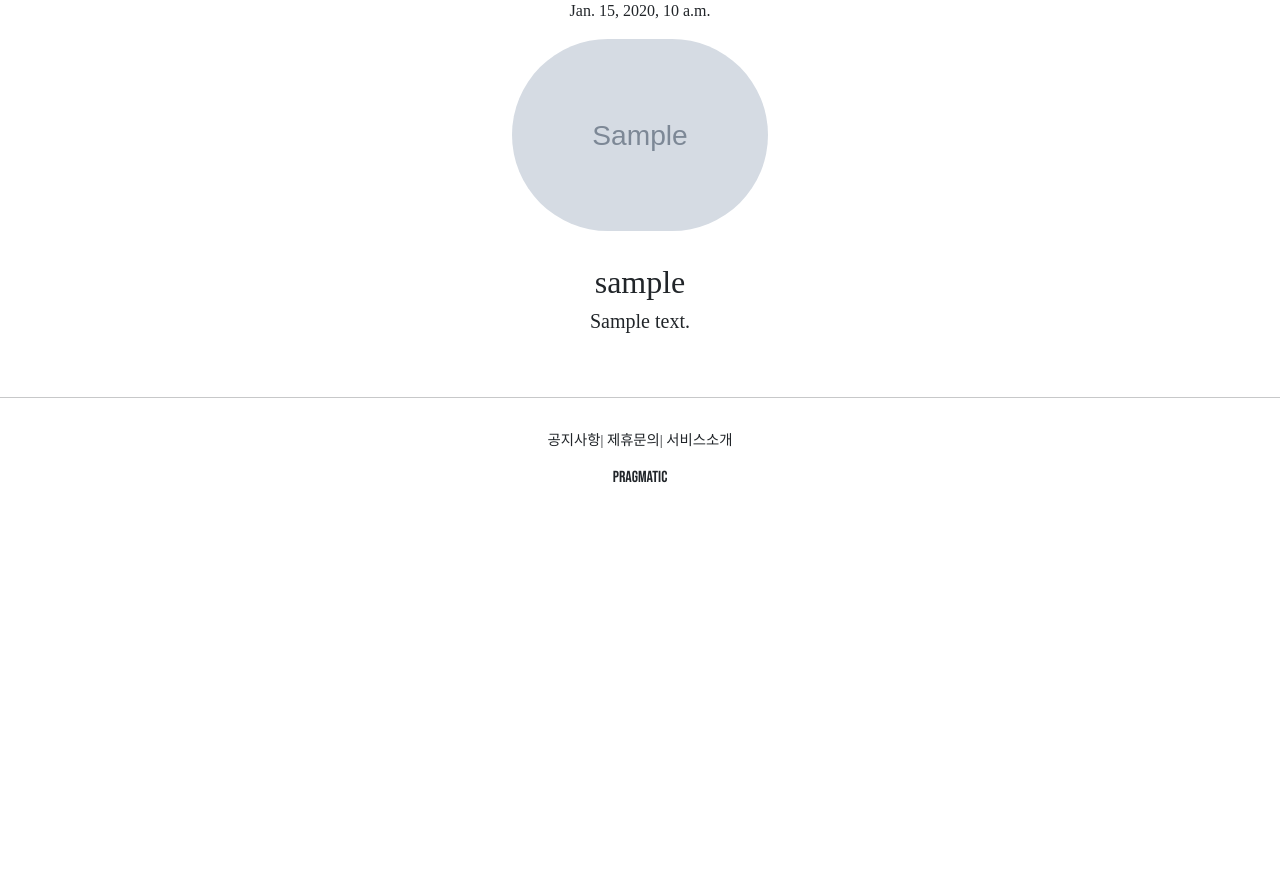
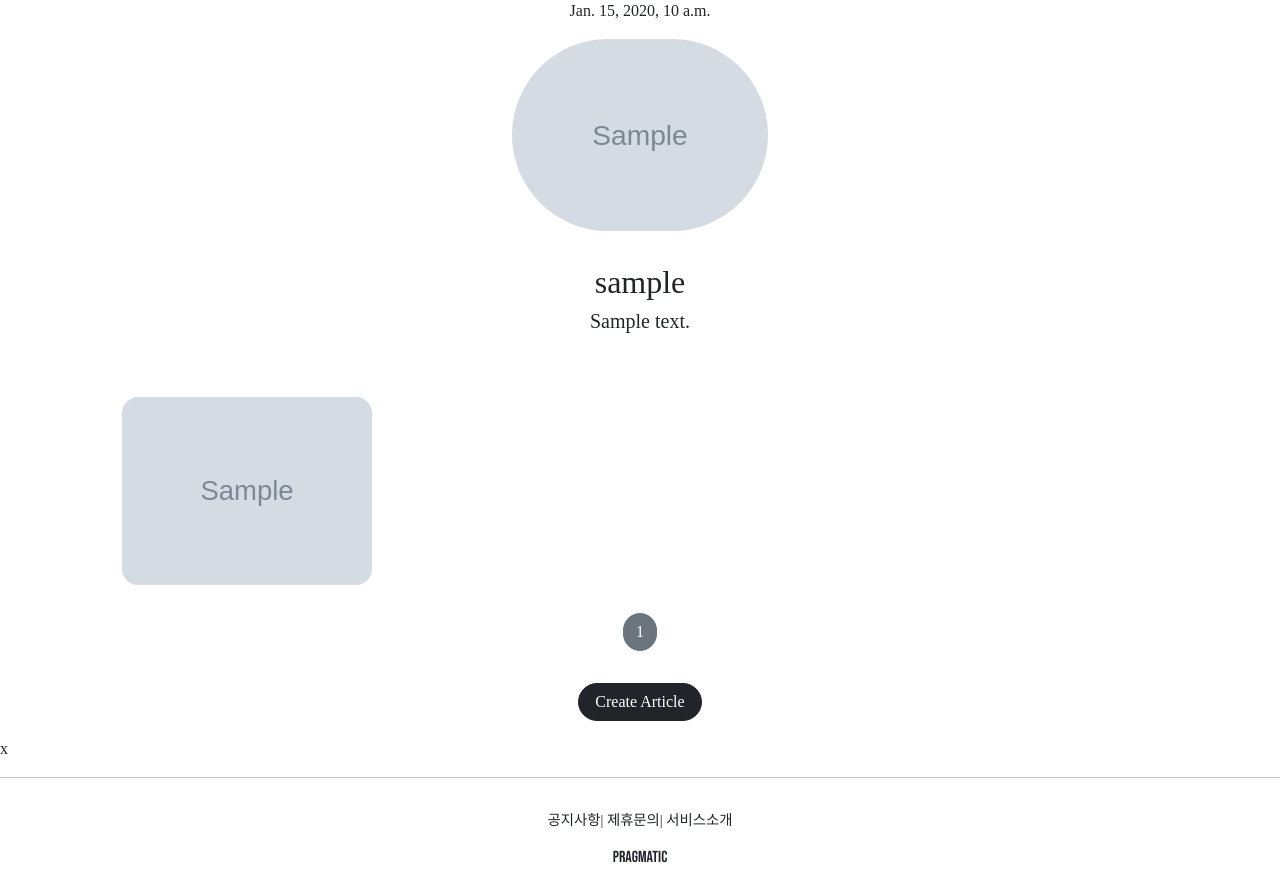
Before and after one commit to john9803/Desperate_Django, a Django app: page /accounts/detail/1 in a window 1280 px wide. Shown: the part 218-1093 px from the top of the page. Before the commit the page ends 701 px from the top, so only its background shows below. Run offline with Django 3.2, Linux system fonts and the light colour scheme; tables that the repository leaves empty hold one stand-in row (values such as "Sample post"); grey boxes marked "Sample" are stand-in pictures; some libraries are stand-ins or nearby versions.

Commit message:
django course 41 commit

```diff
--- a/pragmatic/accountapp/templates/accountapp/detail.html
+++ b/pragmatic/accountapp/templates/accountapp/detail.html
@@ -48,6 +48,12 @@
                 </p>
             </a>
             {% endif %}
+
         </div>
+
+        <div>
+            {% include 'snippets/list_fragment.html' with article_list=object_list  %}
+        </div>
+
     </div>
 {% endblock %}
--- a/pragmatic/accountapp/views.py
+++ b/pragmatic/accountapp/views.py
@@ -6,11 +6,12 @@ from django.shortcuts import render
 from django.urls import reverse, reverse_lazy
 from django.utils.decorators import method_decorator
 from django.views.generic import CreateView, DetailView, UpdateView, DeleteView
+from django.views.generic.list import MultipleObjectMixin
 
 from accountapp.decorators import account_ownership_required
 from accountapp.forms import AccountUpdateForm
 from accountapp.models import HelloWorld
-
+from articleapp.models import Article
 
 has_ownership = [account_ownership_required, login_required]
 
@@ -44,10 +45,16 @@ class AccountCreateView(CreateView):
     template_name = 'accountapp/create.html'
     # 회원가입을 할때 어떤 html 파일을 보여줄 것인지를 지정해야함.
 
-class AccountDetailView(DetailView):
+class AccountDetailView(DetailView, MultipleObjectMixin):
     model = User
     context_object_name = 'target_user' # 개인페이지의 유저를 바꿔주기위한 코드
     template_name = 'accountapp/detail.html'
+    paginate_by = 25
+
+    def get_context_data(self, **kwargs):
+        object_list = Article.objects.filter(writer=self.get_object())
+        return super(AccountDetailView, self).get_context_data(object_list=object_list, **kwargs)
+
 
 
 class UserUpdateForm(object):
--- a/pragmatic/articleapp/forms.py
+++ b/pragmatic/articleapp/forms.py
@@ -7,4 +7,4 @@ from articleapp.models import Article
 class ArticleCreationForm(ModelForm):
     class Meta:
         model = Article
-        fields = ['title', 'image', 'content']
+        fields = ['title', 'image', 'project',  'content']
--- a/pragmatic/articleapp/models.py
+++ b/pragmatic/articleapp/models.py
@@ -2,8 +2,12 @@ from django.contrib.auth.models import User
 from django.db import models
 
 # Create your models here.
+from projectapp.models import Project
+
+
 class Article(models.Model):
     writer = models.ForeignKey(User, on_delete=models.SET_NULL, related_name='article', null=True)
+    project = models.ForeignKey(Project, on_delete=models.SET_NULL, related_name='article', null=True)
 
     title = models.CharField(max_length=200, null=True)
     image = models.ImageField(upload_to='article/', null=False)
--- a/pragmatic/projectapp/templates/projectapp/detail.html
+++ b/pragmatic/projectapp/templates/projectapp/detail.html
@@ -16,5 +16,9 @@
 
     </div>
 
+    <div>
+        {% include 'snippets/list_fragment.html' with article_list=object_list %}
+    </div>
+
 </div>
 {% endblock %}
--- /dev/null
+++ b/pragmatic/templates/snippets/list_fragment.html
@@ -0,0 +1,58 @@
+{% load static %}
+
+
+<style>
+
+    .container {
+        padding: 0;
+        margin:= 0 , auto;
+
+    }
+
+    .container a{
+        width: 45%;
+        max-width: 250px;
+    }
+
+    .container div {
+      display: flex;
+      justify-content: center;
+      align-items: center;
+
+      border-radius: 1rem;
+    }
+
+    .container img {
+        width: 100%;
+        border-radius: 1rem;
+    }
+
+</style>
+{% if article_list %}
+<div class="container">
+    {% for article in article_list %}
+    <a href=" {% url 'articleapp:detail' pk=article.pk %}">
+        {% include 'snippets/card.html' with article=article %}
+    </a>
+    {% endfor %}
+</div>
+<script src="{% static 'js/magicgrid.js' %}"><</script>
+{% else %}
+<div sytle="text-align: center">
+    <h1 style="text-align: center">No Articles YET!</h1>
+</div>
+{% endif %}
+
+{% include 'snippets/pagination.html' with page_obj=page_obj %}
+
+<div style="text-align: center">
+    <a href="{% url 'articleapp:create' %}" class="btn btn-dark rounded-pill mt-3 mb-3 px-3">
+        Create Article
+    </a>
+</div>
+
+
+
+
+
+x
```
Also changed, not shown: pragmatic/projectapp/views.py (+7 -1 lines), pragmatic/articleapp/migrations/0003_article_project.py (added).
